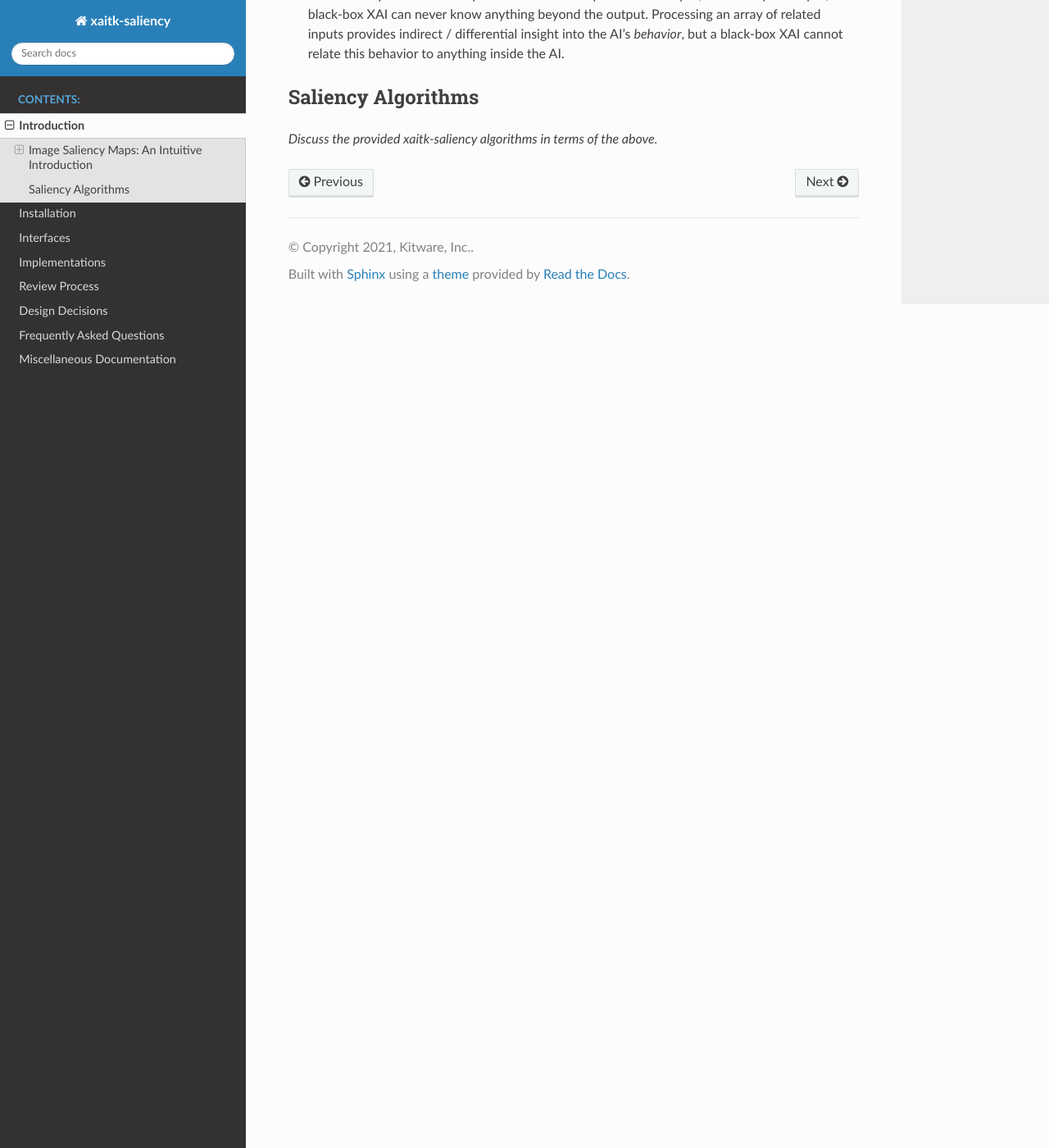
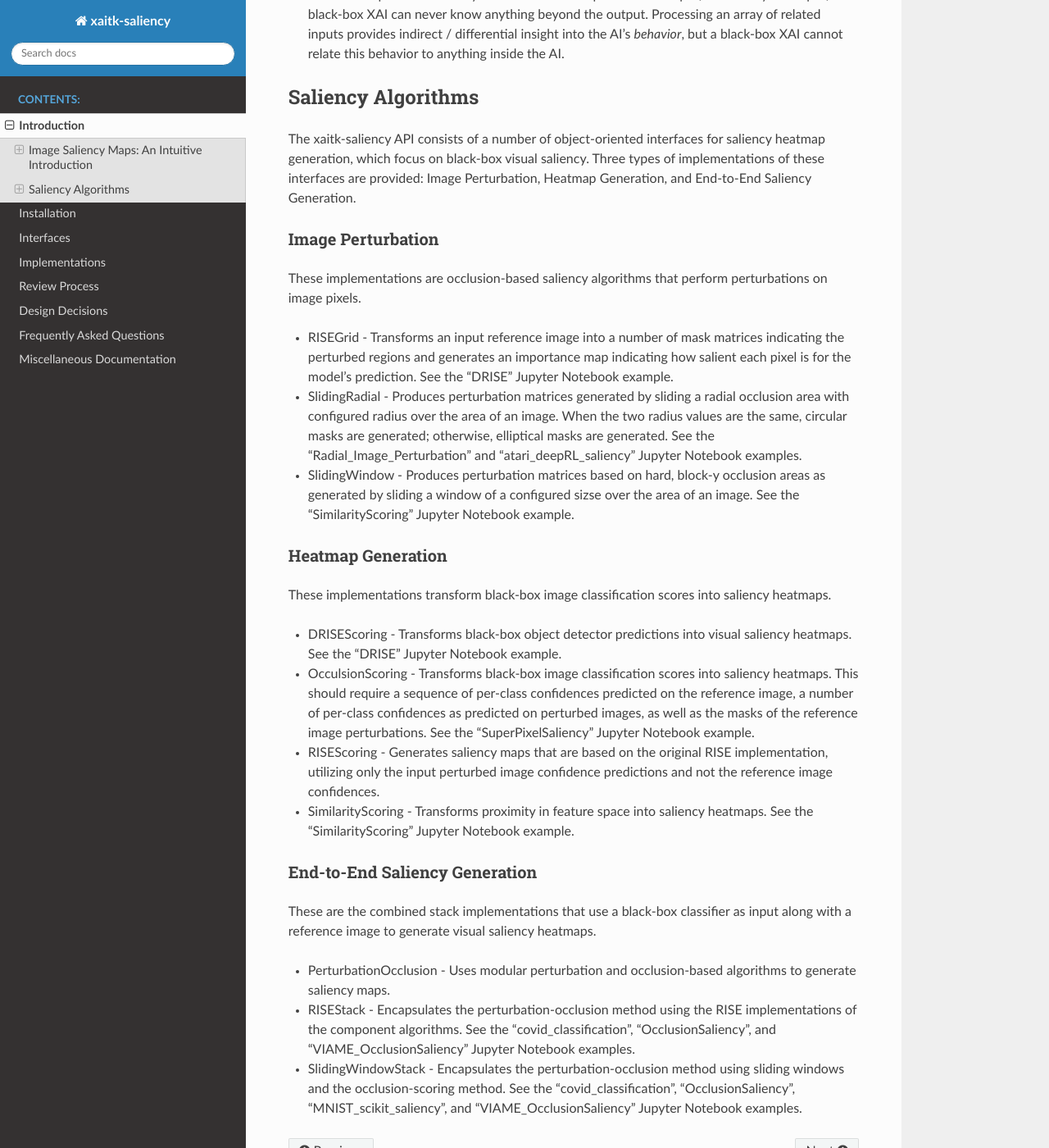
Before and after one commit to XAITK/xaitk-saliency, a Sphinx documentation site: the page built from docs/introduction.rst, in a window 1280 px wide and 1400 px high, scrolled down 6980 px. Shown: the whole window at 82% size. Built offline with Sphinx 7.4.7 and the Read the Docs theme 2.0.0, drawn with Linux system fonts in a browser that asks for light colours; pages that are not in the unit, such as notebooks, are missing from menus.

Commit message:
Added linking section to intro, misc edits

```diff
--- a/docs/interfaces.rst
+++ b/docs/interfaces.rst
@@ -32,8 +32,9 @@ as well as instantiation of a concrete instance via a JSON-like configuration fe
 Image Perturbation
 ---------------------------
 
-The PerturbImage interface abstracts the behavior of taking a reference image and generating some number perturbations
-of the image along with paired mask matrices that indicate where perturbations have occurred and to what amount.
+The PerturbImage interface abstracts the behavior of taking a reference image and generating some number of
+perturbations of the image along with paired mask matrices that indicate where perturbations have occurred and to
+what amount.
 
 Implementations should impart no side effects on the input image.
 
--- a/docs/introduction.rst
+++ b/docs/introduction.rst
@@ -304,4 +304,60 @@ Cons
 
 Saliency Algorithms
 --------------------------------
-*Discuss the provided xaitk-saliency algorithms in terms of the above.*
+.. Discuss the provided xaitk-saliency algorithms in terms of the above.
+
+The xaitk-saliency API consists of a number of object-oriented interfaces for saliency heatmap generation, which
+focus on black-box visual saliency. Three types of implementations of these interfaces are provided: Image
+Perturbation, Heatmap Generation, and End-to-End Saliency Generation.
+
+
+Image Perturbation
+^^^^^^^^^^^^^^^^^^^
+These implementations are occlusion-based saliency algorithms that perform perturbations on image pixels.
+
+* RISEGrid - Transforms an input reference image into a number of mask matrices indicating the perturbed regions and
+  generates an importance map indicating how salient each pixel is for the model's prediction.
+  See the "DRISE" Jupyter Notebook example.
+
+* SlidingRadial - Produces perturbation matrices generated by sliding a radial occlusion area with configured radius
+  over the area of an image. When the two radius values are the same, circular masks are generated; otherwise,
+  elliptical masks are generated. See the "Radial_Image_Perturbation" and "atari_deepRL_saliency"
+  Jupyter Notebook examples.
+
+* SlidingWindow - Produces perturbation matrices based on hard, block-y occlusion areas as generated by sliding a
+  window of a configured sizse over the area of an image. See the "SimilarityScoring" Jupyter Notebook example.
+
+
+Heatmap Generation
+^^^^^^^^^^^^^^^^^^^
+These implementations transform black-box image classification scores into saliency heatmaps.
+
+* DRISEScoring - Transforms black-box object detector predictions into visual saliency heatmaps.
+  See the "DRISE" Jupyter Notebook example.
+
+* OcculsionScoring - Transforms black-box image classification scores into saliency heatmaps.
+  This should require a sequence of per-class confidences predicted on the reference image, a number of per-class
+  confidences as predicted on perturbed images, as well as the masks of the reference image perturbations.
+  See the "SuperPixelSaliency" Jupyter Notebook example.
+
+* RISEScoring - Generates saliency maps that are based on the original RISE implementation,
+  utilizing only the input perturbed image confidence predictions and not the reference image confidences.
+
+* SimilarityScoring - Transforms proximity in feature space into saliency heatmaps.
+  See the "SimilarityScoring" Jupyter Notebook example.
+
+
+End-to-End Saliency Generation
+^^^^^^^^^^^^^^^^^^^^^^^^^^^^^^^
+These are the combined stack implementations that use a black-box classifier as input along
+with a reference image to generate visual saliency heatmaps.
+
+* PerturbationOcclusion - Uses modular perturbation and occlusion-based algorithms to generate saliency maps.
+
+* RISEStack - Encapsulates the perturbation-occlusion method using the RISE implementations of the
+  component algorithms. See the "covid_classification", "OcclusionSaliency", and "VIAME_OcclusionSaliency"
+  Jupyter Notebook examples.
+
+* SlidingWindowStack - Encapsulates the perturbation-occlusion method using sliding windows and the
+  occlusion-scoring method. See the "covid_classification", "OcclusionSaliency", "MNIST_scikit_saliency", and
+  "VIAME_OcclusionSaliency" Jupyter Notebook examples.
--- a/docs/misc/style_sheet.rst
+++ b/docs/misc/style_sheet.rst
@@ -1,4 +1,4 @@
-Style Sheet for XAITK Saliency Docs
+Style Sheet
 ====================================
 
 
--- a/docs/release_notes/pending_release.rst
+++ b/docs/release_notes/pending_release.rst
@@ -11,6 +11,8 @@ CI
 Documentation
 
 * Added text discussing black box methods to ``introduction.rst``.
+
+* Added a section to ``introduction.rst`` that describes the links between sgit aliency algorithms and implementations.
 
 * Edited all text.
 
```
